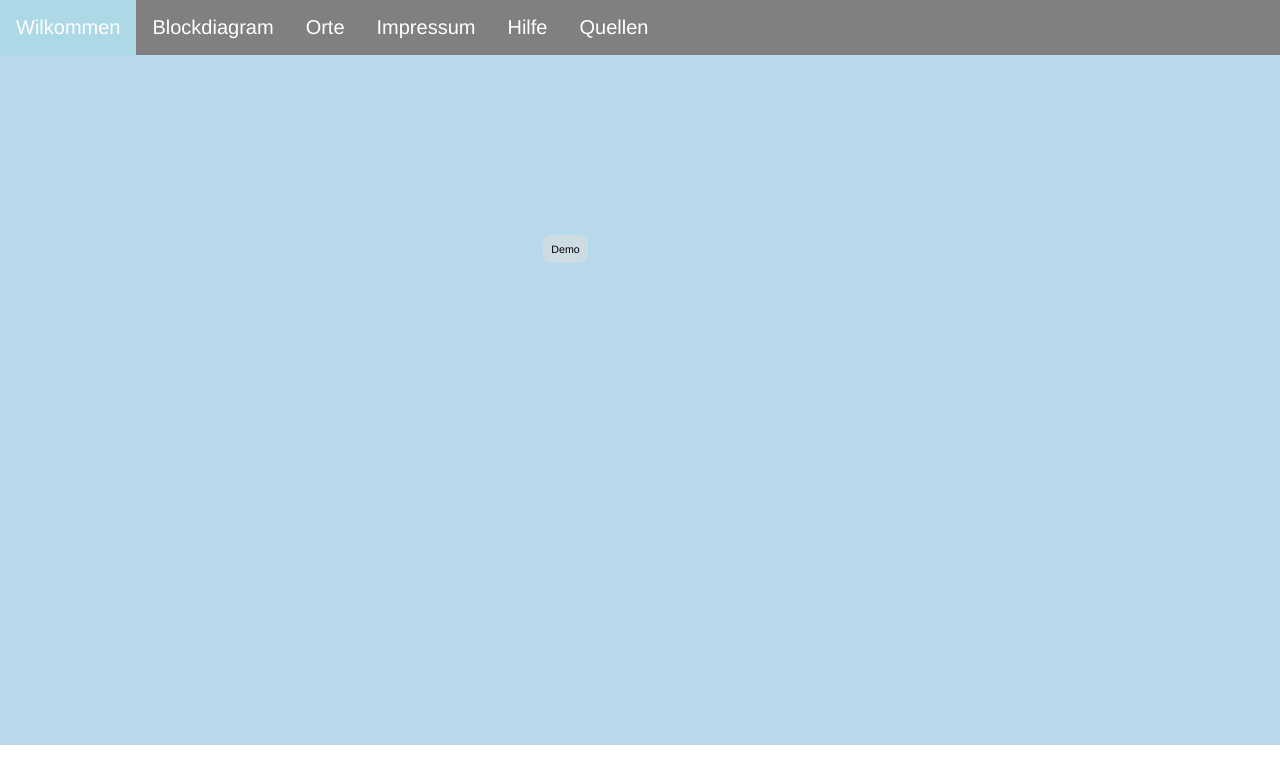
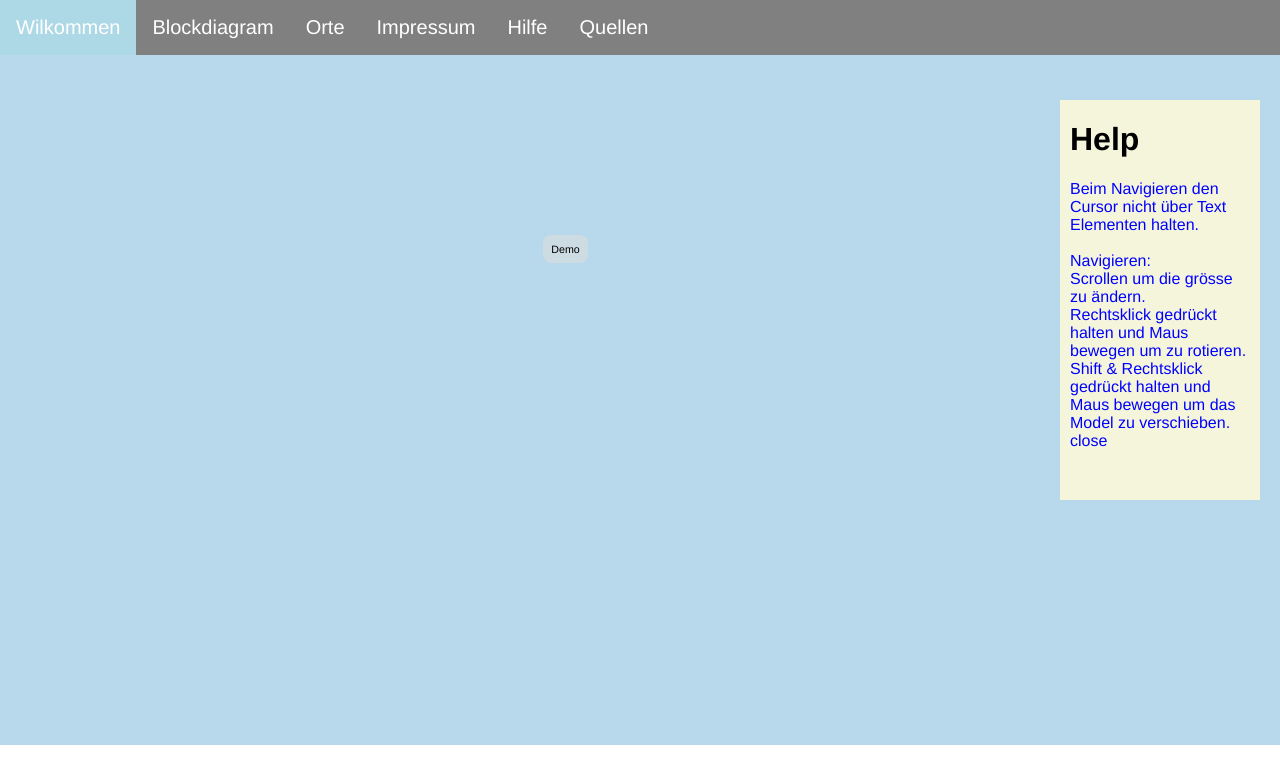
Before and after one commit to jona8175/TapRepWeb, a SvelteKit app: page /findelen in a window 1280 px wide. Shown: the top 784 px of the page. Built offline with nearby package versions, Linux system fonts and the light colour scheme; no server answers.

Commit message:
help pop up, z index of points

```diff
--- a/src/lib/geoScene.svelte
+++ b/src/lib/geoScene.svelte
@@ -256,12 +256,18 @@
     overflow: hidden;
   }
 
+  .point:hover {
+    background-color: rgba(217, 227, 219, 0.984);
+    z-index: 11;
+  }
+
   .point:hover .text {
     opacity: 1;
     height: auto;
-    width:  300px;
+    width:  150px;
     user-select: none;
     overflow: hidden;
+
   }
 
   .PopUp {
--- a/src/routes/+layout.svelte
+++ b/src/routes/+layout.svelte
@@ -1,33 +1,59 @@
 <!-- Hier wird das menu erstelt was wir across all pages benutzen,
  an dieser stelle könnten ähnlich dinge gemacht werden-->
-<div class = "scrollwrap">
+
 <div class = "bar"></div>
 <nav class = "menu">
   <input type="checkbox" id="check">
   <label for="check" class ="checkbtn">
     <ul>
-      <li><a href="/wilkommen">Wilkommen</a></li>
-      <li><a href="/blockdiagram">Blockdiagram</a></li>
+      <li><a href="/wilkommen" on:click={() => toggleStyle(true)}>Wilkommen</a></li>
+      <li><a href="/blockdiagram" on:click={() => toggleStyle(false)}>Blockdiagram</a></li>
       <li><a>Orte</a></li>
-      <li><a href="#">Impressum</a></li>
-      <li><a href="/help">Hilfe</a></li>
-      <li><a href="/Quellen">Quellen</a></li>
+      <li><a href="#" on:click={() => toggleStyle(true)}>Impressum</a></li>
+      <li><a href="/help" on:click={() => toggleStyle(true)}>Hilfe</a></li>
+      <li><a href="/Quellen" on:click={() => toggleStyle(true)}>Quellen</a></li>
     </ul>
   </label>
 
 
   <div class="nav-mobile">
-      <a href="/findelen">Findelen</a>
-      <a href="/grindelwald">Grindelwald</a>
+      <a href="/findelen" on:click={() => toggleStyle(false)}>Findelen</a>
+      <a href="/grindelwald" on:click={() => toggleStyle(false)}>Grindelwald</a>
   </div>
 </nav>
+
+<!--Help-->
+<div class="helpbox {isStyled ? 'styled' : ''}">
+  <div>
+    <h1>Help</h1>
+    <a>Beim Navigieren den Cursor nicht über Text Elementen halten.</a>
+    <br>
+    <br>
+    <a>Navigieren:</a><br>
+    <a> Scrollen um die grösse zu ändern.</a><br>
+    <a>Rechtsklick gedrückt halten und Maus bewegen um zu rotieren. </a><br>
+    <a>Shift & Rechtsklick gedrückt halten und Maus bewegen um das Model zu verschieben. </a><br>
+    <a on:click={() => toggleStyle(true)}>close</a>
+  </div>
+
+</div>
 
 <!-- im slot ist der inhalt der sub-page-->
 <div class = "scene">
   <slot></slot>
 </div>
 
-</div>
+<script>
+  let scene =1;
+
+  let isStyled = false; // Function to toggle the style
+
+  function toggleStyle(a) {
+    isStyled = a;
+  }
+
+
+</script>
 
 <style>
 /* Menu stuff*/
@@ -132,6 +158,8 @@ li a:hover {
   z-index: 1;
   width: 200px;
 }
+
+
 .nav-mobile a:hover {
   background: var(--accent_sec);
   transition: background-color 0.8s;
@@ -158,10 +186,31 @@ li a:hover {
   flex-direction: column;
 }
 
+.helpbox{
+
+  z-index: 4;
+  position: absolute;
+  top: 100px;
+  right: 20px;
+  height: 400px;
+  width: 200px;
+  flex-direction: column;
+  background-color: beige;
+  visibility: visible;
+}
+
+/* Additional style when isStyled is true */
+.helpbox.styled {
+  visibility: hidden;
+}
+.helpbox div{
+  margin-left: 10px;
+  margin-right: 10px;
+}
+.helpbox a{
+  color: blue;
+}
+
 
 
 </style>
-
-<script>
-  let scene =1;
-</script>
--- a/src/routes/+page.svelte
+++ b/src/routes/+page.svelte
@@ -1,6 +1,6 @@
 <div class="sheet">
   <h1>Wilkommen</h1>
-  <h1>Hello World</h1>
+  <h1>Hi</h1>
   <a
     >Auf dieser Website werden Veränderungen rund um Alpine Gletscher und ihre
     Umgebung behandelt. In 3D visualisierten Zeitreihen werden die Veränderungen
```
